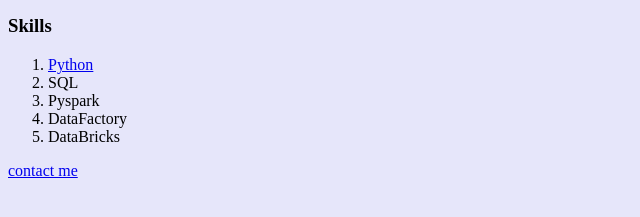
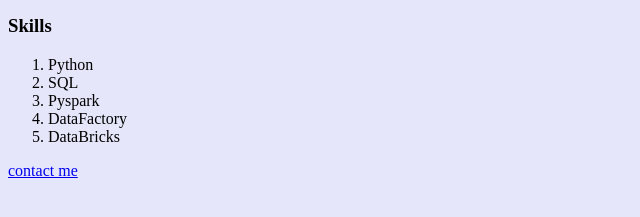
Before and after one commit to shahidsharif15/CV, a plain HTML site: page index.html in a window 1280 px wide. Shown: the part 549-766 px from the top of the page, 0-640 px from the left. Drawn offline with Linux system fonts and the light colour scheme.

Commit message:
Update index.html

```diff
--- a/index.html
+++ b/index.html
@@ -58,7 +58,7 @@
     </table>
     <h3>Skills</h3>
     <ol>
-        <li><a href="https://www.python.org/">Python</a></li>
+        <li>Python</li>
         <li>SQL</li>
         <li>Pyspark</li>
         <li>DataFactory</li>
```
